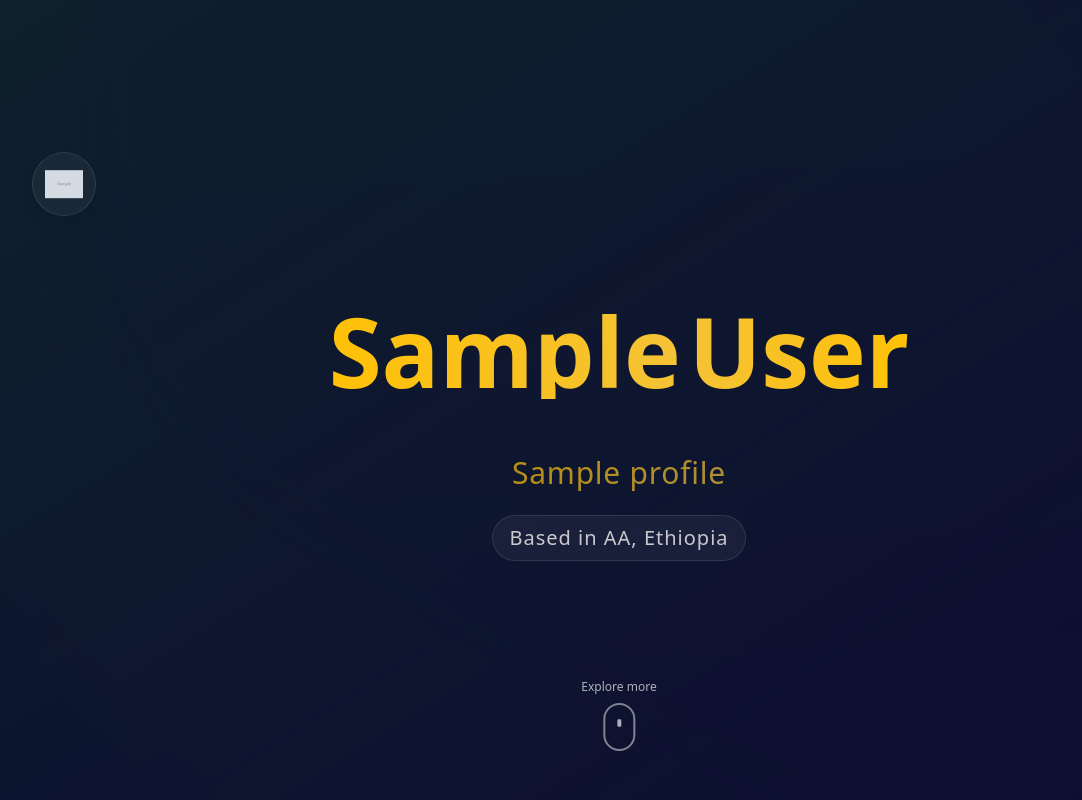
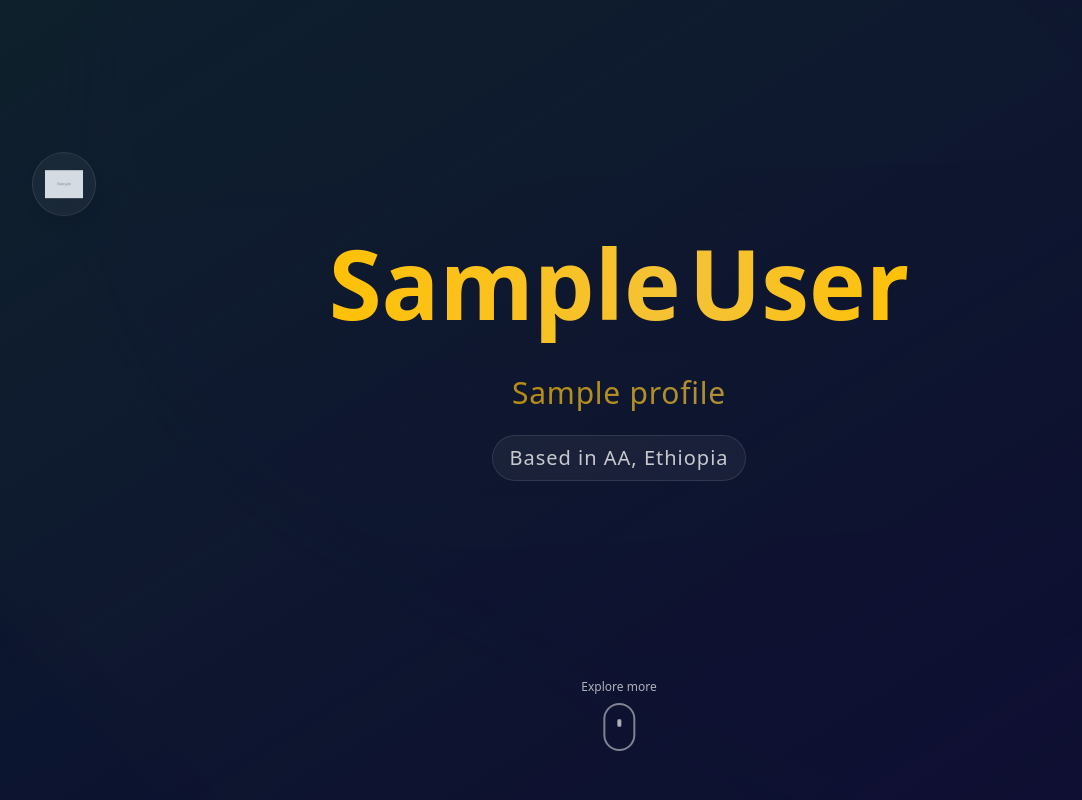
Before and after one commit to J0-Y0/portfolio, a Django app: page / in a window 1280 px wide. Shown: the whole page, without its empty margins (21-1103 px from the left). Run offline with Django 5.2, Linux system fonts and the light colour scheme; tables that the repository leaves empty hold one stand-in row (values such as "Sample post"); grey boxes marked "Sample" are stand-in pictures; style sheets or scripts are compiled from the project's sources; some libraries are stand-ins or nearby versions.

Commit message:
db backup

```diff
--- a/portfolio_app/templates/pages/landing.html
+++ b/portfolio_app/templates/pages/landing.html
@@ -19,10 +19,10 @@
     </div>
 
     <!-- Hero Section -->
-    <div class="relative z-20 h-full flex flex-col justify-center items-center">
-      <div class="flex gap-2 text-5xl sm:text-6xl md:text-8xl font-extrabold justify-center mb-6">
-        <p data-aos="fade-right" data-aos-offset="300" data-aos-easing="ease-in-sine" data-aos-duration="1200" class="text-transparent bg-clip-text bg-gradient-to-r from-warning to-secondary">{{ profile.first_name }}</p>
-        <p data-aos="fade-left" data-aos-offset="300" data-aos-easing="ease-in-sine" data-aos-duration="1200" class="text-transparent bg-clip-text bg-gradient-to-r from-secondary to-warning">{{ profile.last_name }}</p>
+    <div class="relative z-20 h-full flex flex-col justify-center items-center pb-40">
+      <div class="flex gap-2 text-5xl sm:text-6xl md:text-8xl font-extrabold justify-center">
+        <p data-aos="fade-right" data-aos-offset="300" data-aos-easing="ease-in-sine" data-aos-duration="1200" class="text-transparent bg-clip-text py-3 bg-gradient-to-r from-warning to-secondary">{{ profile.first_name }}</p>
+        <p data-aos="fade-left" data-aos-offset="300" data-aos-easing="ease-in-sine" data-aos-duration="1200" class="text-transparent bg-clip-text py-3 bg-gradient-to-r from-secondary to-warning">{{ profile.last_name }}</p>
       </div>
 
       <div id="hero-text" class="relative z-10 mb-16 max-w-4xl mx-auto">
@@ -35,6 +35,7 @@
       <!-- Interactive Skills Section -->
       <div id="skills-container" class="absolute inset-0 w-full h-full overflow-hidden pointer-events-auto">
         {% for skill in skills %}
+          {% if skill.logo %}
             <div class="floating-skill absolute cursor-grab active:cursor-grabbing z-20 transition-all duration-500" data-skill-id="{{ forloop.counter }}" data-aos="zoom-in" data-aos-delay="{{ forloop.counter }}00">
               <div class="relative group transform transition-all duration-500 hover:scale-125">
                 <div class="w-12 h-12 sm:w-16 sm:h-16 flex items-center justify-center p-3 rounded-full shadow-lg bg-white/5 backdrop-blur-md border border-white/10 group-hover:border-warning/50 transition-all animate-float hover:shadow-warning/10">
@@ -43,6 +44,7 @@
                 <span class="skill-name absolute -bottom-8 left-1/2 -translate-x-1/2 text-xs font-medium text-quinary opacity-0 group-hover:opacity-100 transition-opacity duration-300 bg-black/50 px-2 py-1 rounded-full backdrop-blur-sm">{{ skill.name }}</span>
               </div>
             </div>
+          {% endif %}
         {% endfor %}
       </div>
 
```
Also changed, not shown: db copy.sqlite3. Lines whose indentation alone changed are shown as unchanged.
